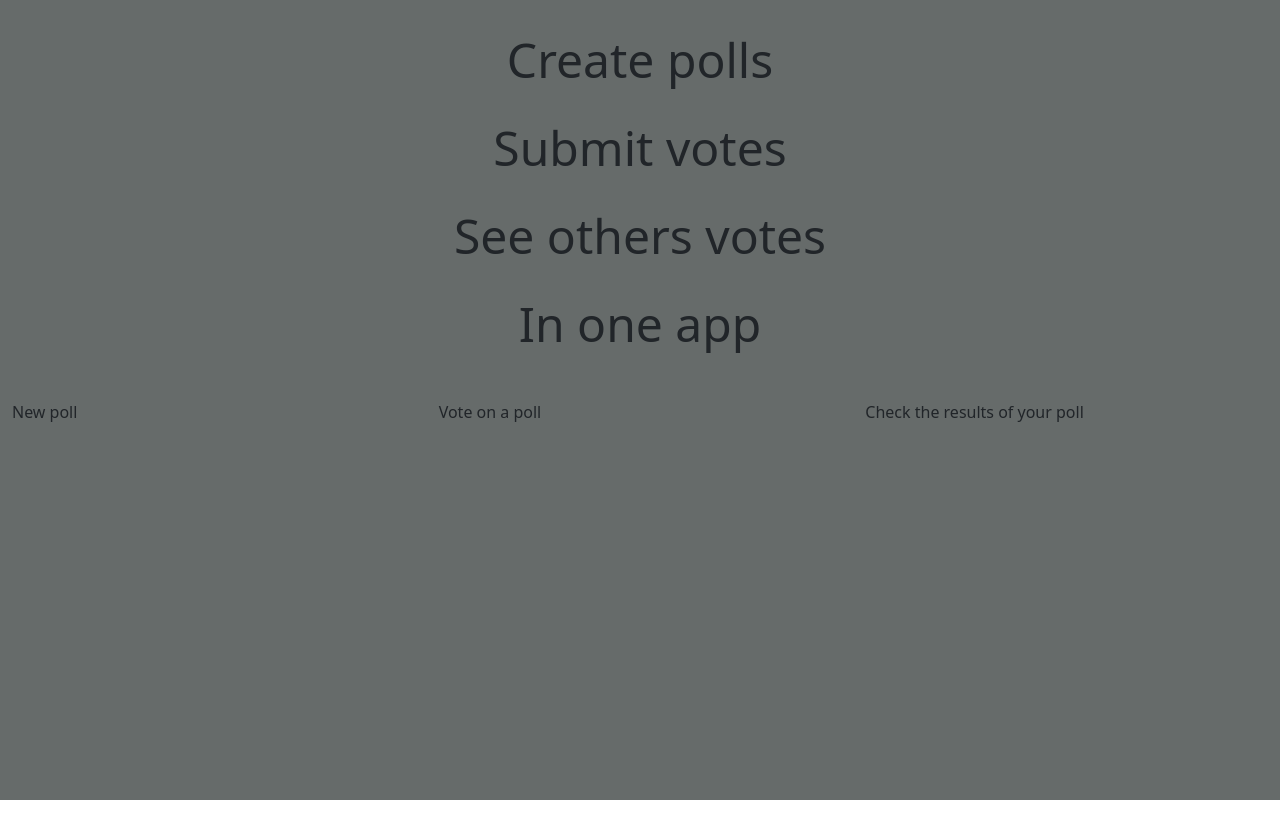
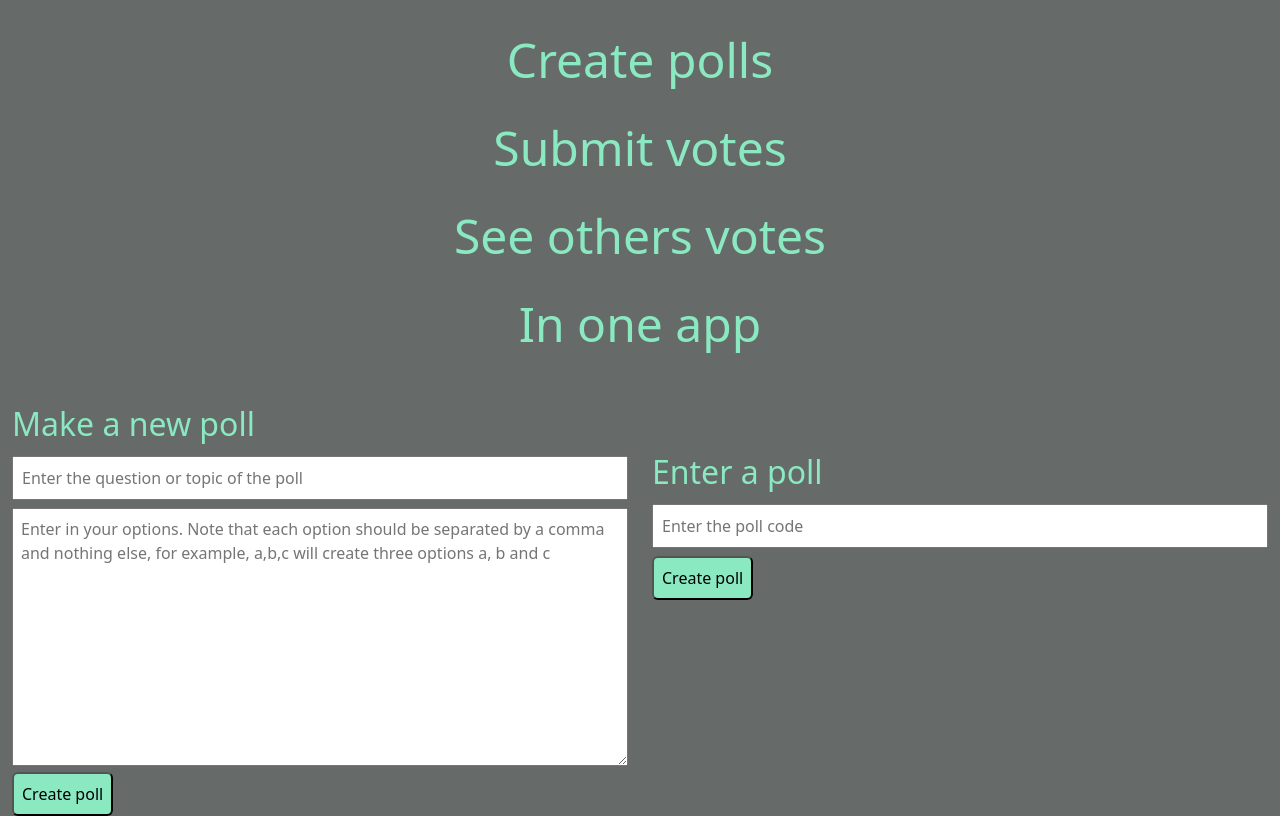
Before and after one commit to Ventuscoder/voting-app-react, a React (Vite) app: page / in a window 1280 px wide. Built offline with nearby package versions, Linux system fonts and the light colour scheme.

Commit message:
Add form elements for homepage

```diff
--- a/src/pages/homepage.css
+++ b/src/pages/homepage.css
@@ -6,8 +6,23 @@
 p {
     font-size: 3rem;
     margin: 0;
+    color: #8ae9c1;
 }
 
-.options {
-    height: 50vh;
+.desc {
+    font-size: 2rem;
 }
+
+.topic,
+.code {
+    width: 100%;
+}
+
+.options-input {
+    width: 100%;
+}
+
+
+.new-poll, .enter-poll {
+    background-color: #8ae9c1;
+}
--- a/src/pages/homepage.jsx
+++ b/src/pages/homepage.jsx
@@ -1,6 +1,10 @@
 import './homepage.css'
 
 function Homepage() {
+    function newPollSubmit(e) {
+        e.preventDefault()
+        console.log(e.target[0].value, e.target[1].value)
+    }
     return (
         <div className="homepage">
             <div className='description pt-4 pb-4 row'>
@@ -10,9 +14,24 @@ function Homepage() {
                 <p>In one app</p>
             </div>
             <div className='options row'>
-                <div className="col-md-4 option">New poll</div>
-                <div className="col-md-4 option">Vote on a poll</div>
-                <div className="col-md-4 option">Check the results of your poll</div>
+                <p className='desc'>Make a new poll</p>
+                <div className="col-md-6 option">
+                    <form onSubmit={newPollSubmit}>
+                        <input type="text" name='topic' className='topic p-2 mt-2' placeholder='Enter the question or topic of the poll' required />
+                        <textarea name="options" className='options-input p-2 mt-2' rows="10" required placeholder='Enter in your options. Note that each option should be separated by a comma and nothing else, for example, a,b,c will create three options a, b and c'>
+
+                        </textarea>
+                        <button type="submit" className="new-poll rounded p-2">Create poll</button>
+                    </form>
+                </div>
+                <div className="col-md-6 option">
+                    <p className='desc'>Enter a poll</p>
+                    <form onSubmit={newPollSubmit}>
+                        <input type="text" name='code' className='code p-2 mt-2 mb-2' placeholder='Enter the poll code' required />
+                        <button type="submit" className="enter-poll rounded p-2">Create poll</button>
+                    </form>
+                </div>
+
             </div>
         </div>
     )
```
